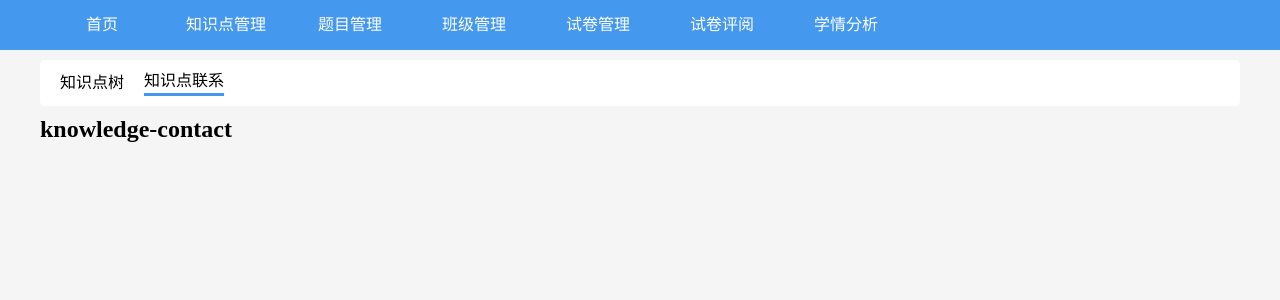
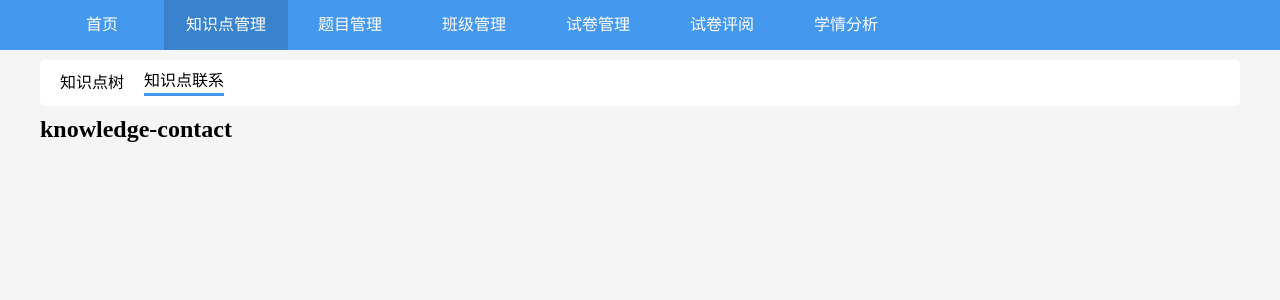
Before and after one commit to fseafesf/personality-teaching, a Vue app: page /teacher/knowledge/contact in a window 1280 px wide. Shown: the top 300 px of the page. Built offline with nearby package versions, Linux system fonts and the light colour scheme.

Commit message:
修复了knowledge二级路由的bug、给Loading添加了点击取消功能

```diff
--- a/src/components/common/Loading.vue
+++ b/src/components/common/Loading.vue
@@ -1,5 +1,5 @@
 <template>
-  <div class="loading" v-if="$store.state.isLoading">
+  <div class="loading" v-if="$store.state.isLoading" @click="loadingClick">
     <i class="el-icon-loading"></i>
     <span class="title">加载中</span>
   </div>
@@ -9,7 +9,13 @@
 </template>
 
 <script>
-
+export default {
+  methods: {
+    loadingClick() {
+      this.$store.commit('changeIsLoading', false)
+    }
+  }
+}
 </script>
 
 <style lang="less" scoped>
--- a/src/components/common/nav-bar.vue
+++ b/src/components/common/nav-bar.vue
@@ -22,7 +22,17 @@ export default {
         },
         {
           name: '知识点管理',
-          path: '/teacher/knowledge/tree'
+          path: '/teacher/knowledge',
+          children: [
+            {
+              name: '知识点树',
+              path: '/teacher/knowledge/tree',
+            },
+            {
+              name: '知识点联系',
+              path: '/teacher/knowledge/contact',
+            }
+          ]
         },
         {
           name: '题目管理',
@@ -55,7 +65,15 @@ export default {
   },
   watch: {
     $route(to, from) {
-      this.currentIndex = this.navBarData.findIndex(item => item.path === to.path)
+      const index = this.navBarData.findIndex(item => {
+        if (!item.children) return item.path === to.path
+        for (const iten of item.children) {
+          if (iten.path === to.path) {
+            return iten.path === to.path
+          }
+        }
+      })
+      this.currentIndex = index
     }
   }
 }
--- a/src/components/teacher/knowledge/top-bar.vue
+++ b/src/components/teacher/knowledge/top-bar.vue
@@ -1,6 +1,6 @@
 <template>
   <div class="top-bar">
-    <template v-for="(item,index) in navBarData">
+    <template v-for="(item,index) in topBarData">
       <div class="title" :class="{ active: currentIndex === index}" @click="itemClick(index)">
         <router-link :to="item.path">{{item.name}}</router-link>
       </div>
@@ -12,7 +12,7 @@
 export default {
   data() {
     return {
-      navBarData: [
+      topBarData: [
         {
           name: '知识点树',
           path: '/teacher/knowledge/tree'
@@ -33,7 +33,7 @@ export default {
   watch: {
     $route: {
       handler(to, from) {
-        this.currentIndex = this.navBarData.findIndex(item => item.path === to.path)
+        this.currentIndex = this.topBarData.findIndex(item => item.path === to.path)
       },
       immediate: true
     }
```
